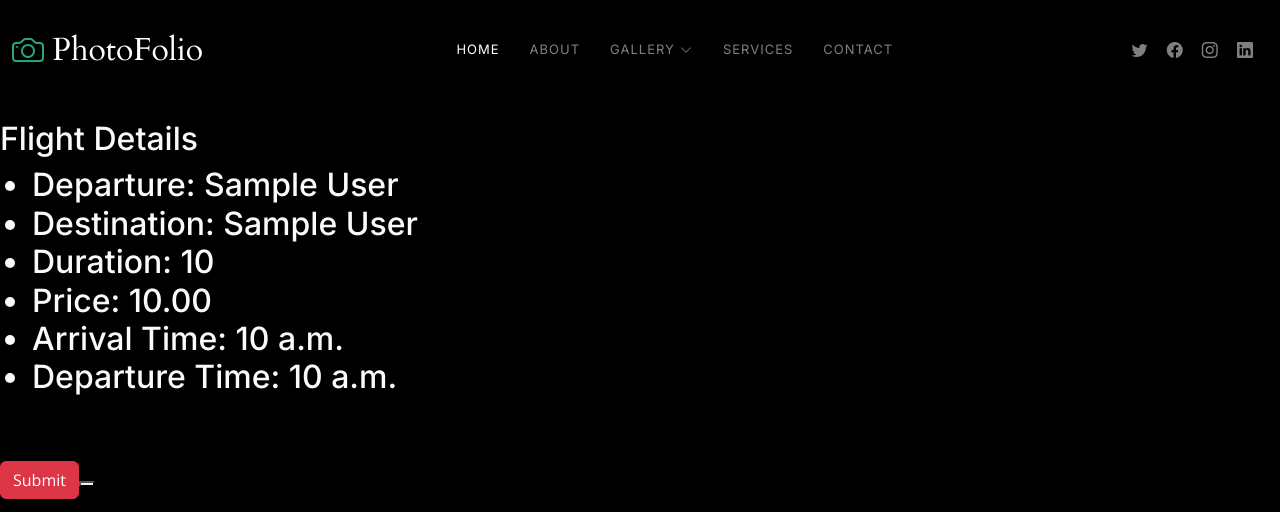
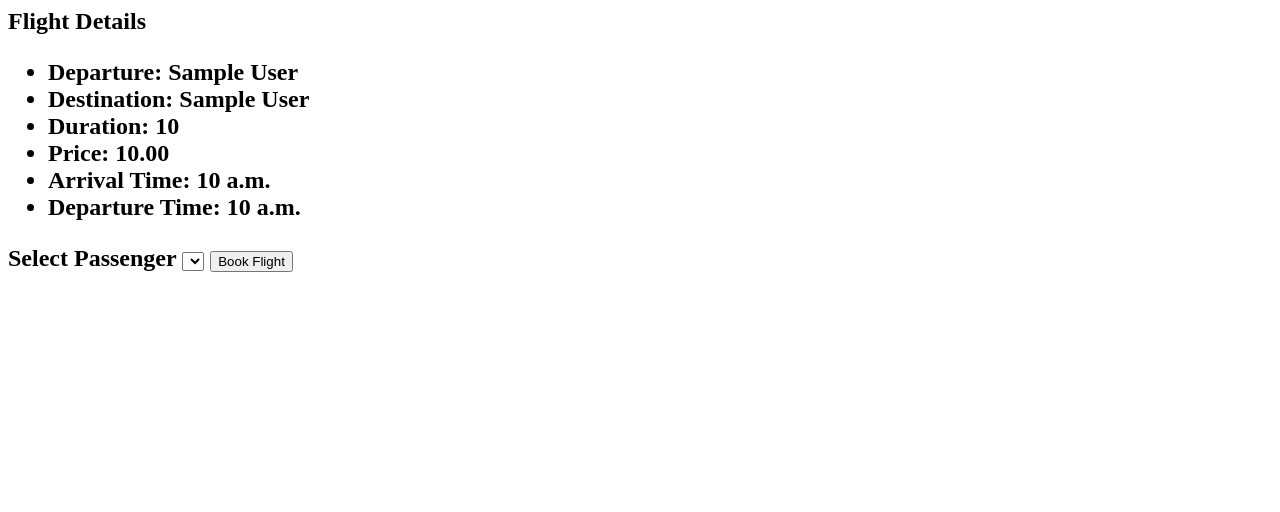
Before and after one commit to reggyshicky/TravelNest_Django, a Django app: page /flightdetails/1 in a window 1280 px wide. Shown: the top 512 px of the page. After the commit the page ends 272 px from the top, so only its background shows below. Run offline with Django 4.2, Linux system fonts and the light colour scheme; tables that the repository leaves empty hold one stand-in row (values such as "Sample post"); lists and menus that the app fills with data are empty; some libraries are stand-ins or nearby versions.

Commit message:
Forms for users to post/ book flight, debugging

```diff
--- a/TravelNest/accounts/admin.py
+++ b/TravelNest/accounts/admin.py
@@ -1,7 +1,8 @@
 from django.contrib import admin
-from .models import Flight, Airport, Train
+from .models import Flight, Airport, Train, Passenger
 # Register your models here.
 
 admin.site.register(Flight)
 admin.site.register(Airport)
 admin.site.register(Train)
+admin.site.register(Passenger)
--- a/TravelNest/accounts/forms.py
+++ b/TravelNest/accounts/forms.py
@@ -12,3 +12,10 @@ class FlightForm(forms.ModelForm):
             "pointOfDeparture",
             "destination"
         ]
+
+class BookFlightForm(forms.ModelForm):
+    class Meta:
+        model = Flight
+        fields = [
+            "passengers",
+        ]
--- a/TravelNest/accounts/models.py
+++ b/TravelNest/accounts/models.py
@@ -24,23 +24,24 @@ class BaseModel(models.Model):
     class Meta:
         abstract=True   # no class called BaseModel will be creating in the database
 
+class Passenger(models.Model):
+    first_name = models.CharField(max_length=100, default="pass")
+    last_name = models.CharField(max_length=150, default="pass")
+    def __str__(self):
+        return f"{self.first_name} {self.last_name}"
 
 class Flight(BaseModel):
     pointOfDeparture = models.ForeignKey(Airport, on_delete=models.CASCADE, related_name="flight_time")
     destination = models.ForeignKey(Airport, on_delete=models.CASCADE, related_name="flight_destination")
-
+    passengers = models.ManyToManyField(Passenger)
     class Meta:
          ordering = ("pointOfDeparture",)
 
     def __str__(self):
-        return f"{self.pointOfDeparture}, {self.destination}, {self.departureTime}, {self.arrivalTime}"
+        return f"{self.pk} {self.pointOfDeparture}, {self.destination}, {self.departureTime}, {self.arrivalTime}"
 
 class Train(BaseModel):
     pointOfDeparture = models.ForeignKey(Airport, on_delete=models.CASCADE, related_name="Train_time")
     destination = models.ForeignKey(Airport, on_delete=models.CASCADE, related_name="Train_destination")
     def __str__(self):
         return f"{self.duration}, {self.price} {self.status}"
-
-class Passenger(models.Model):
-    passenger = models.ForeignKey(User, on_delete=models.CASCADE)
-    flight = models.ForeignKey(Flight, on_delete=models.CASCADE)
--- a/TravelNest/accounts/views.py
+++ b/TravelNest/accounts/views.py
@@ -1,6 +1,7 @@
 from django.shortcuts import render, redirect
-from .models import Flight, Train, Airport
-from . forms import FlightForm
+from .models import Flight, Train, Airport, Passenger
+from . forms import FlightForm, BookFlightForm
+from django.db.models import F
 
 # Create your views here.
 def home(request):
@@ -23,10 +24,30 @@ def home(request):
     }
     return render(request, "accounts/index.html", context)
 
+
+
+
 def flightdetails(request, pk):
     flight = Flight.objects.get(pk=pk)
+    passengers_in_flight = flight.passengers.all()
+    all_passengers = Passenger.objects.all()
+    psgNotInFlight = all_passengers.exclude(pk__in=passengers_in_flight.values_list('pk', flat=True)) #second pk, is pk for passenger instance.
+
+
+    if request.method == "POST":
+        form = BookFlightForm(request.POST)
+        if form.is_valid():
+            form.save()
+            return redirect("flightdetails", pk=flight.pk)
+        else:
+            return render(request, "accounts/flightdetails.html", {"form": form, "flight": flight})
+    else:
+        form = BookFlightForm()
 
     context = {
         "flight": flight,
+        "psgNotInFlight": psgNotInFlight,
+        "form": form
     }
+
     return render(request, "accounts/flightdetails.html", context)
--- a/TravelNest/templates/accounts/flightdetails.html
+++ b/TravelNest/templates/accounts/flightdetails.html
@@ -1,5 +1,10 @@
-{% extends "accounts/index.html" %}
-{% block Flight %}
+{% load static %}
+<DOCTYPE html>
+<html lang="en">
+<head></head>
+<body>
+    <section>
+        <div class="container">
             <h2>Flight Details<h2>
                 <ul>
                     <li>Departure: {{ flight.pointOfDeparture.name }}</li>
@@ -9,5 +14,20 @@
                     <li>Arrival Time: {{ flight.arrivalTime }}</li>
                     <li>Departure Time: {{ flight.departureTime }}</li>
                 </ul>
-
-{% endblock %}
+                <div>
+                    <form action="{% url 'flightdetails' pk=flight.pk %}" method="POST">
+                    {% csrf_token %}
+                    <label>Select Passenger</label>
+                    <select name="passenger_name">
+                        {% for passenger in psgNotInFlight %}
+                        <option value="{{ passenger.pk }}">{{ passenger.first_name }} {{ passenger.last_name }}</option>
+                        {% endfor %}
+                    </select>
+                    <button type="submit">Book Flight</button>
+                    </form>
+                </div>
+        </div>
+    </section>
+<script src="{% static 'assets/js/main.js' %}"></script>
+</body>
+</html>
--- a/TravelNest/templates/accounts/index.html
+++ b/TravelNest/templates/accounts/index.html
@@ -14,10 +14,6 @@
   <link href="{% static 'assets/img/favicon.png' %}" rel="icon">
   <link href="{% static 'assets/img/apple-touch-icon.png' %}" rel="apple-touch-icon">
 
-  <!-- Google Fonts -->
-  <link rel="preconnect" href="https://fonts.googleapis.com">
-  <link rel="preconnect" href="https://fonts.gstatic.com" crossorigin>
-  <link href="https://fonts.googleapis.com/css2?family=Open+Sans:ital,wght@0,300;0,400;0,500;0,600;0,700;1,300;1,400;1,600;1,700&family=Inter:ital,wght@0,300;0,400;0,500;0,600;0,700;1,300;1,400;1,500;1,600;1,700&family=Cardo:ital,wght@0,400;0,700;1,400&display=swap" rel="stylesheet">
 
   <!-- Vendor CSS Files -->
   <link href="{% static 'assets/vendor/bootstrap/css/bootstrap.min.css' %}" rel="stylesheet">
```
Lines whose indentation alone changed are shown as unchanged.
